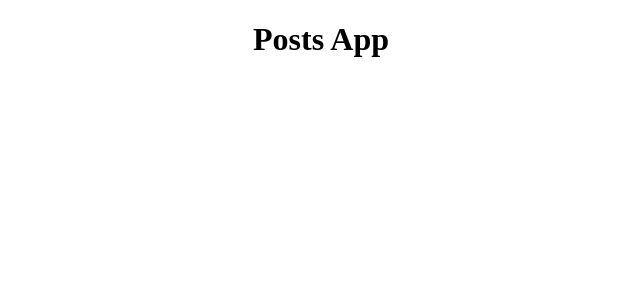
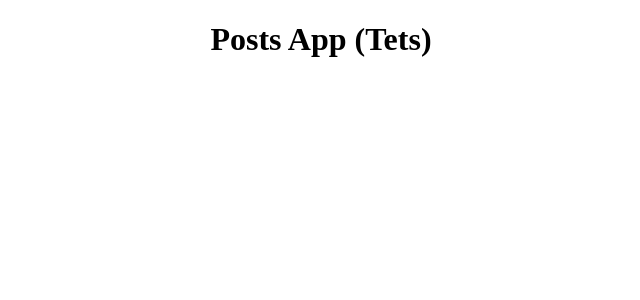
Before and after one commit to juandealba/posts-app, an Angular app: page / in a window 1280 px wide. Shown: the top 300 px of the page, without its empty margins (319-959 px from the left). Built offline with nearby package versions, Linux system fonts and the light colour scheme.

Commit message:
Test Check-in

```diff
--- a/src/app/app.component.html
+++ b/src/app/app.component.html
@@ -1,6 +1,6 @@
 <!--The content below is only a placeholder and can be replaced.-->
 <div style="text-align:center">
   <h1>
-    Posts App
+    Posts App (Tets)
   </h1>
 </div>
```
